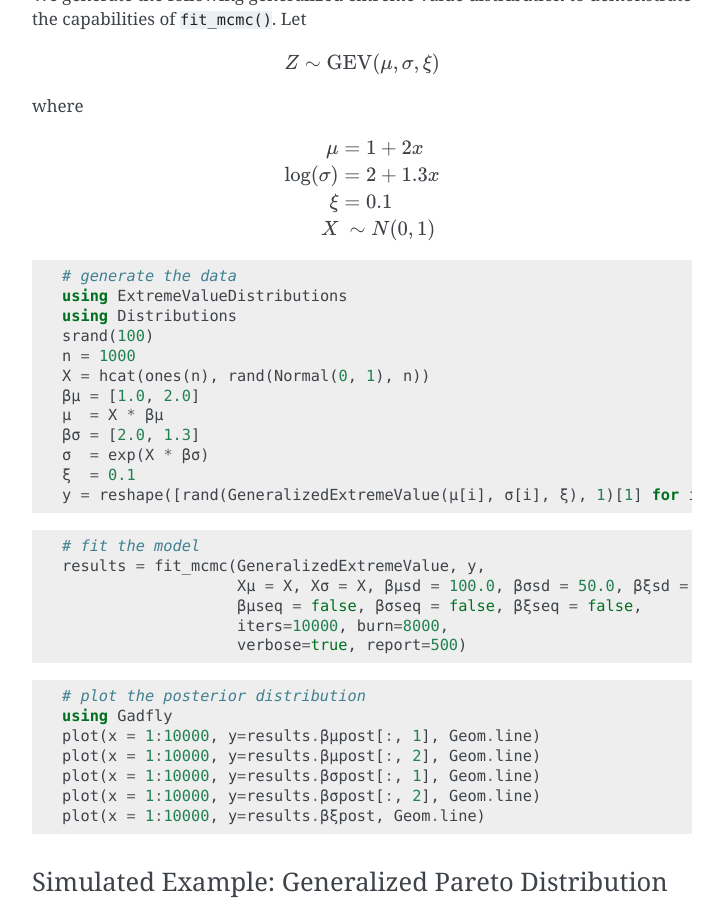
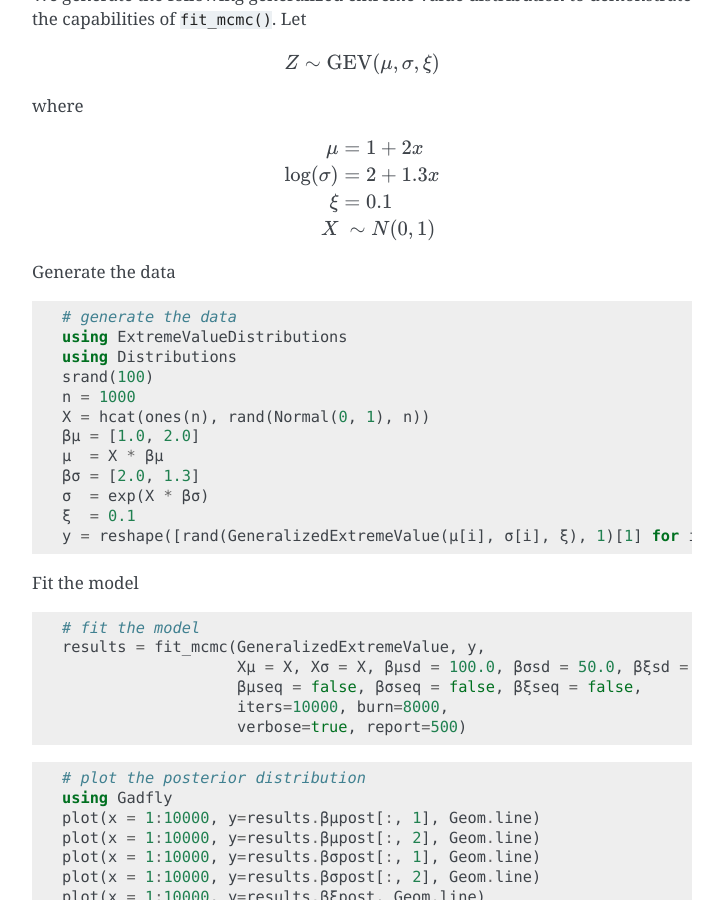
Before and after one commit to sammorris81/ExtremeValueDistributions.jl, a Sphinx documentation site: the page built from docs/source/fit.rst, in a window 1280 px wide and 900 px high, scrolled down 4871 px. Shown: the whole window, without its empty margins (388-1111 px from the left). Built offline with Sphinx 7.4.7, drawn with Linux system fonts in a browser that asks for light colours; formulas are drawn with MathJax 3.

Commit message:
format tweaking

```diff
--- a/docs/source/fit.rst
+++ b/docs/source/fit.rst
@@ -194,6 +194,8 @@ where
     \xi &= 0.1 \\
     X &~\sim N(0, 1) \\
 
+Generate the data
+
 .. code-block:: julia
 
     # generate the data
@@ -208,6 +210,8 @@ where
     σ  = exp(X * βσ)
     ξ  = 0.1
     y = reshape([rand(GeneralizedExtremeValue(μ[i], σ[i], ξ), 1)[1] for i = 1:n], n, 1)
+
+Fit the model
 
 .. code-block:: julia
 
```
